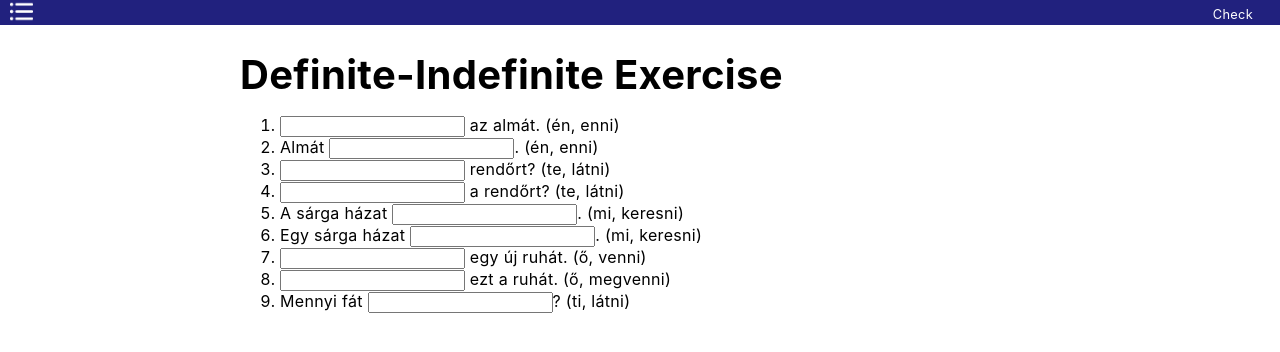
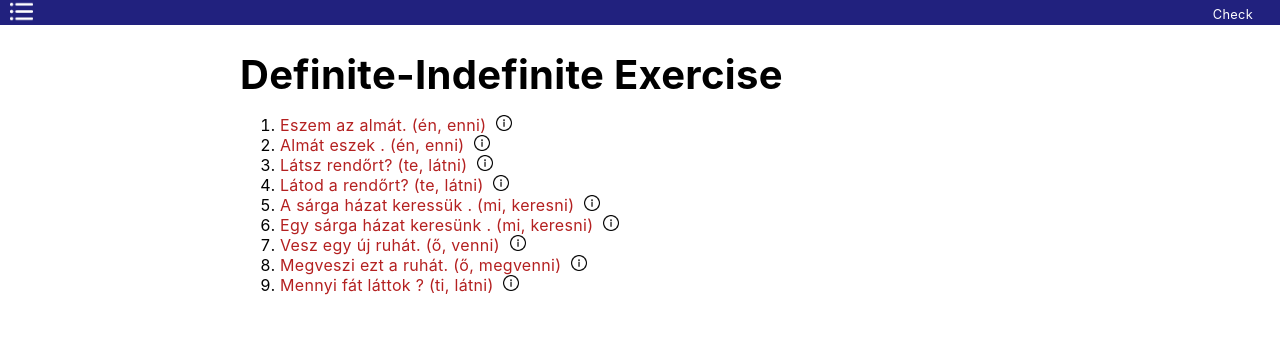
Before and after one commit to gzsofii/learn_hungarian, a React (Create React App) app: page /definite_indefinite_exercise in a window 1280 px wide. Both pictures are taken after a click on the element "Check". Shown: the top 352 px of the page. Built offline with nearby package versions, Linux system fonts and the light colour scheme.

Commit message:
check user inputs

```diff
--- a/public/index.html
+++ b/public/index.html
@@ -21,6 +21,6 @@
   <body>
     <noscript>You need to enable JavaScript to run this app.</noscript>
     <div id="root"></div>
-    <!--footer>Icons made by <a href="https://www.flaticon.com/authors/nikita-golubev" title="Nikita Golubev">Nikita Golubev</a> from <a href="https://www.flaticon.com/" title="Flaticon">www.flaticon.com</a></footer-->
+    <!--footer>Icons made by <a href="https://www.freepik.com" title="Freepik">Freepik</a> , <a href="https://www.flaticon.com/authors/nikita-golubev" title="Nikita Golubev">Nikita Golubev</a> from <a href="https://www.flaticon.com/" title="Flaticon">www.flaticon.com</a></footer-->
   </body>
 </html>
--- a/src/App.scss
+++ b/src/App.scss
@@ -187,7 +187,6 @@ nav {
     text-underline-position: under; //adds some space between text and underline
     text-decoration-style: dotted;
     text-decoration-color: grey;
-
     .tooltipText {
         border: 1px solid scale-color($meaning-color, $lightness: -25%);
         border-radius: 2px;
@@ -207,6 +206,7 @@ nav {
 
 .tooltip:hover .tooltipText {
     visibility: visible ;
+   //min-width: 100px;
 }
 
 .exception {
@@ -237,3 +237,21 @@ nav {
 .dem-pronouns {
     @include pronounsStyle($dem-prons-color)
 }
+
+.correctAnswer {
+    color:rgb(0, 90, 30);
+    font-weight: bold;
+}
+
+.wrongAnswer {
+    color: rgb(180, 32, 32);
+}
+
+.givenWrongAnswer {
+    text-decoration: line-through;
+}
+
+img.icon {
+    height: 1em;
+    margin-left: 5px;
+}
--- a/src/components/Exercises.js
+++ /dev/null
@@ -1,23 +0,0 @@
-import React from "react"
-//import Exercise from "./Exercise.js"
-import exercises from "../data/exercises/definite-indefinite"
-
-export default function Exercises(props) {
-    return (
-        <>
-            <div className="topButtons">
-                <span className="topButton">Check</span>
-            </div>
-            <h1>{props.title}</h1>
-
-            {console.log(exercises)}
-            <ol>
-                {props.data.map( item => {
-                    let arr = item.sentence.split("_")
-                    return <li>{arr[0]}<input type="text"/>{`${arr[1]} (${item.words})` } </li>
-                    })
-                }
-            </ol>
-        </>
-    )
-}
--- /dev/null
+++ b/src/components/FillSentence.js
@@ -0,0 +1,31 @@
+import React from "react"
+import useInput from '../utils/useInput'
+
+export default function FillSentence(props) {
+    const {value, bind, reset} = useInput("")
+    const {firstPart, secondPart, words, solution,meaning,checked} = props
+
+    if (!checked) {
+        return <span>{firstPart} <input type="text" {...bind}/> {secondPart + " (" + words + ")"}</span>
+    }
+    else {
+        const answer = value.toUpperCase() === solution.toUpperCase()
+            ? <span className="correctAnswer">
+                {firstPart + " " + solution + " " + secondPart + " (" + words + ")"}
+              </span>
+            : <span className="wrongAnswer">
+                {firstPart + " "}
+                <span className="givenWrongAnswer">{value}</span>
+                {" " + solution + " " + secondPart + " (" + words + ") "}
+              </span>
+        return (
+            <>{answer}
+            <span className="tooltip">
+                <img src={process.env.PUBLIC_URL + '/img/information.png'} className="icon"></img>
+                <span className="tooltipText">{meaning}</span>
+            </span>
+            </>
+        )
+    }
+
+}
--- /dev/null
+++ b/src/components/FillSentenceExercises.js
@@ -0,0 +1,25 @@
+import React , {useState} from "react"
+import FillSentence from "./FillSentence.js"
+
+export default function FillSentenceExercises(props) {
+    const [checked, setChecked] = useState(false)
+    return (
+        <>
+            <div className="topButtons">
+                <span className="topButton" onClick={() => setChecked(true)}>Check</span>
+            </div>
+            <h1>{props.title}</h1>
+
+            <ol>
+                {
+
+                    props.data.map( item => {
+                        let arr = item.sentence.split("_")
+                        return <li><FillSentence firstPart={arr[0]} secondPart={arr[1]} words={item.words} solution={item.solution} meaning={item.meaning} checked={checked}/></li>
+                    })
+
+                }
+            </ol>
+        </>
+    )
+}
--- a/src/components/exercises/DefiniteExercise.js
+++ b/src/components/exercises/DefiniteExercise.js
@@ -1,9 +1,9 @@
 import React from "react"
-import Exercises from "../Exercises"
+import FillSentenceExercises from "../FillSentenceExercises"
 import exercises from "../../data/exercises/definite-indefinite"
 
 export default function DefiniteExercise() {
     return (
-        <Exercises title="Definite-Indefinite Exercise" data={exercises}/>
+        <FillSentenceExercises title="Definite-Indefinite Exercise" data={exercises}/>
     )
 }
--- a/src/data/exercises/definite-indefinite.js
+++ b/src/data/exercises/definite-indefinite.js
@@ -1,25 +1,25 @@
 const exercises = [
     {
         sentence: "_ az almát.",
-        solution: "eszem",
+        solution: "Eszem",
         words: "én, enni",
-        meaning: "I am eating the apple"
+        meaning: "I am eating the apple."
     },
     {
         sentence: "Almát _.",
         solution: "eszek",
         words: "én, enni",
-        meaning: "I am eating apple"
+        meaning: "I am eating apple."
     },
     {
         sentence: "_ rendőrt?",
-        solution: "látsz",
+        solution: "Látsz",
         words: "te, látni",
         meaning: "Do you see any policemen?"
     },
     {
         sentence: "_ a rendőrt?",
-        solution: "látod",
+        solution: "Látod",
         words: "te, látni",
         meaning: "Do you see the policemen?"
     },
@@ -37,13 +37,13 @@ const exercises = [
     },
     {
         sentence: "_ egy új ruhát.",
-        solution: "vesz",
+        solution: "Vesz",
         words: "ő, venni",
         meaning: "She is buying a new dress."
     },
     {
         sentence: "_ ezt a ruhát.",
-        solution: "megveszi",
+        solution: "Megveszi",
         words: "ő, megvenni",
         meaning: "She is buying this dress."
     },
--- /dev/null
+++ b/src/utils/useInput.js
@@ -0,0 +1,15 @@
+import React, {useState} from 'react'
+
+export default function useInput(init) {
+    const [value, setValue] = useState(init)
+    //console.log("useInput, value: ", value)
+    return {
+        value,
+        setValue,
+        reset: () => setValue(""),
+        bind: {
+            value,
+            onChange: event => {setValue(event.target.value)},
+        }
+    }
+}
```
Also changed, not shown: public/img/information.png (added).
